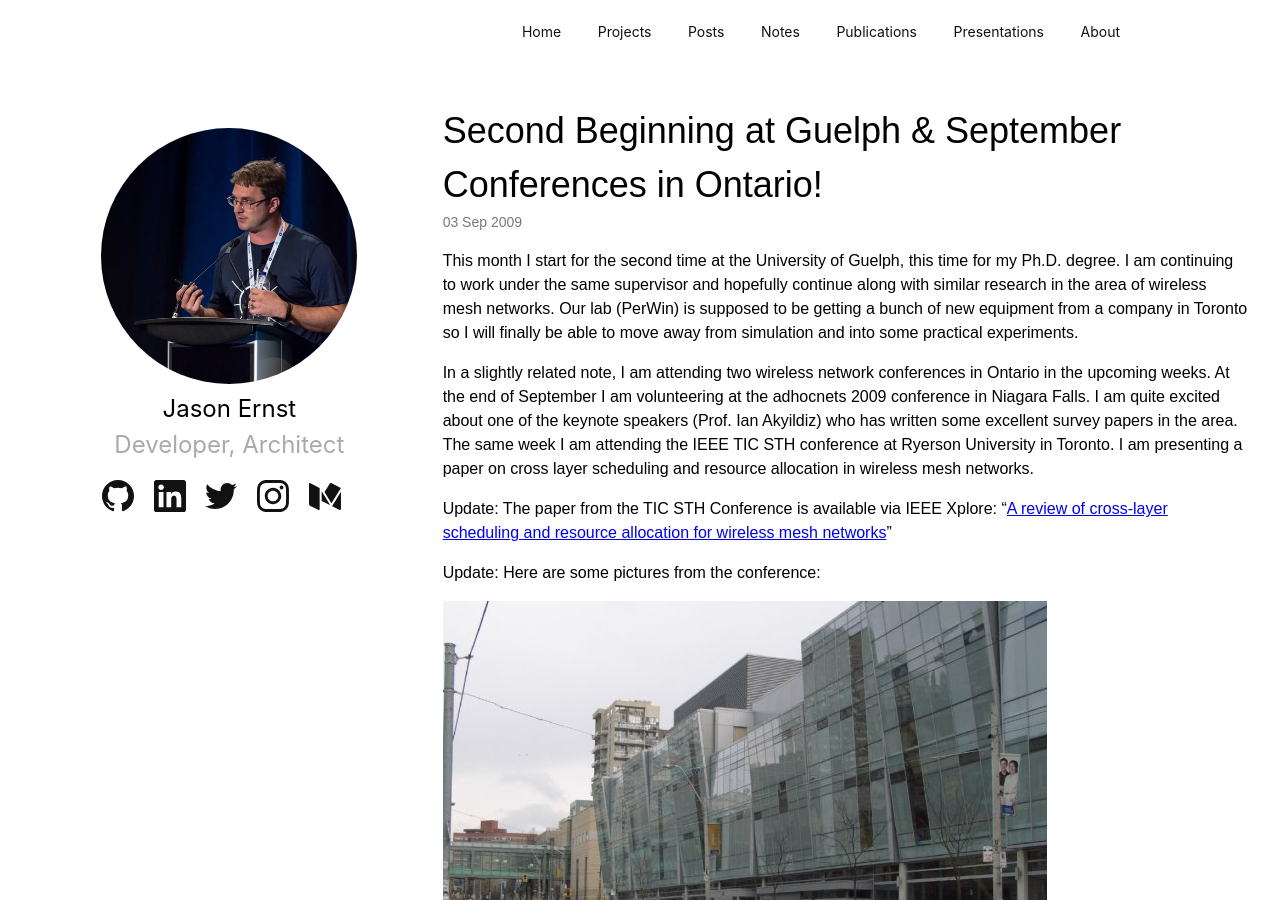
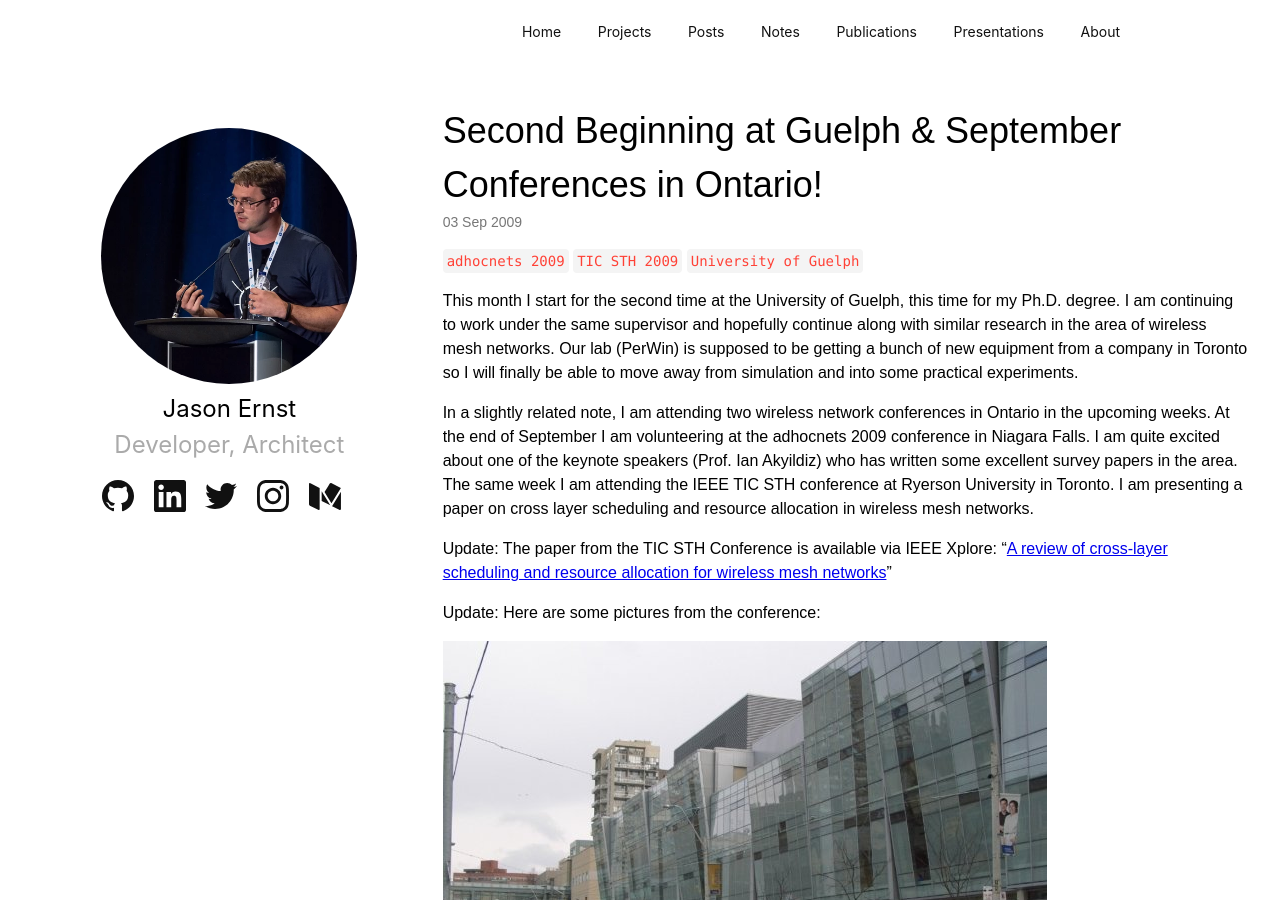
Before and after one commit to compscidr/old-compscidr.github.io, a Jekyll site: the page built from collections/_posts/2009-09-03-Second Beginning at Guelph and September Conferences in Ontario.md, in a window 1280 px wide and 900 px high. Built offline with Jekyll 4.4.1, drawn with Linux system fonts in a browser that asks for light colours; nearby versions of some CDN libraries.

Commit message:
forgot tags

```diff
--- a/collections/_posts/2009-09-03-Second Beginning at Guelph and September Conferences in Ontario.md
+++ b/collections/_posts/2009-09-03-Second Beginning at Guelph and September Conferences in Ontario.md
@@ -4,8 +4,8 @@ title: "Second Beginning at Guelph &amp; September Conferences in Ontario!"
 published: true
 featured-image: "ticsth09_01.jpg"
 featured-alt: "Conference Venue, Ryerson University"
-categories: []
-tags: []
+categories: [Computer Science, Education, News, Wireless Networks]
+tags: [adhocnets 2009, TIC STH 2009, University of Guelph]
 ---
 This month I start for the second time at the University of Guelph, this time for my Ph.D. degree. I am continuing to work under the same supervisor and hopefully continue along with similar research in the area of wireless mesh networks. Our lab (PerWin) is supposed to be getting a bunch of new equipment from a company in Toronto so I will finally be able to move away from simulation and into some practical experiments.
 
```
